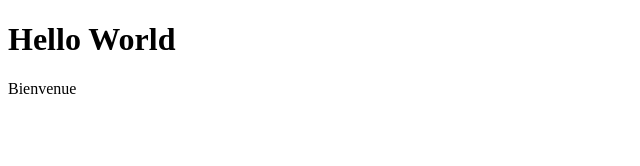
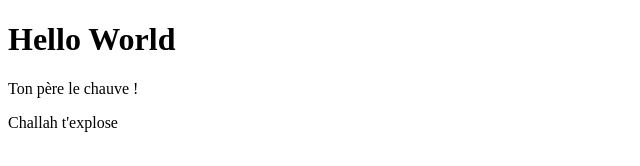
Before and after one commit to omarben78/javascript, a plain HTML site: page sophiane.html in a window 1280 px wide. Shown: the whole page, without its empty margins (0-640 px from the left). Drawn offline with Linux system fonts and the light colour scheme.

```diff
--- a/sophiane.html
+++ b/sophiane.html
@@ -5,7 +5,8 @@
 </head>
 <body>
 	<h1>Hello World</h1>
-	<p>Bienvenue</p>
+	<p>Ton père le chauve !</p>
+	<p>Challah t'explose</p>
 
 </body>
 </html>
```
